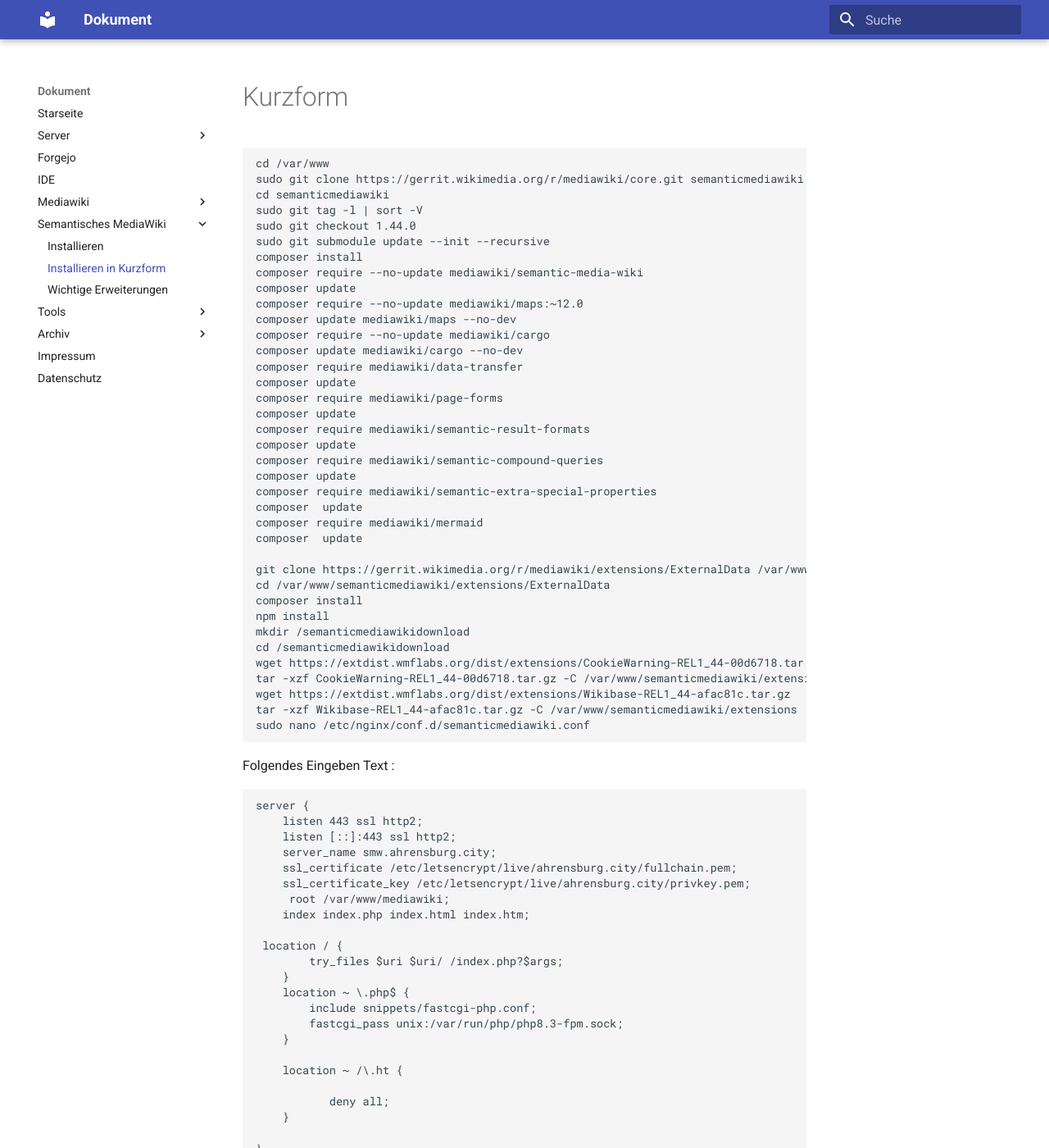
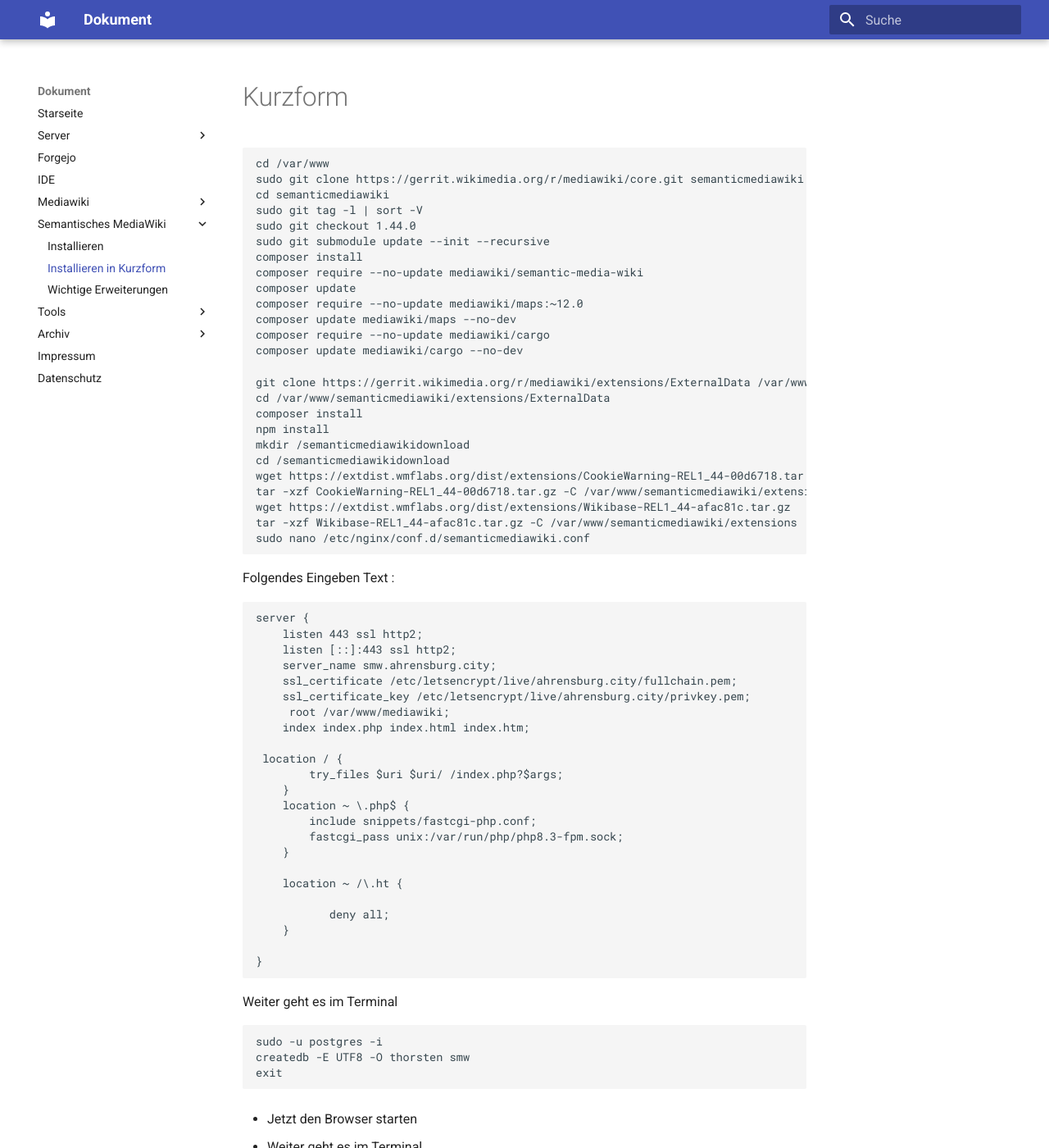
Before and after one commit to thorstenkloehn/dokument, an MkDocs documentation site: the page built from docs/Semantisches/Kurzform.md, in a window 1280 px wide and 1400 px high. Shown: the whole window at 82% size. Built offline with MkDocs 1.6.1 and Material for MkDocs 9.7.7, drawn with Linux system fonts in a browser that asks for light colours; some of the changed text lies outside the part shown.

Commit message:
Dokumentation: Entfernen nicht benötigter Composer-Pakete und Erweiterungen aus der Kurzform

```diff
--- a/docs/Semantisches/Kurzform.md
+++ b/docs/Semantisches/Kurzform.md
@@ -13,18 +13,6 @@
 composer update mediawiki/maps --no-dev
 composer require --no-update mediawiki/cargo
 composer update mediawiki/cargo --no-dev
-composer require mediawiki/data-transfer
-composer update
-composer require mediawiki/page-forms
-composer update
-composer require mediawiki/semantic-result-formats
-composer update
-composer require mediawiki/semantic-compound-queries
-composer update
-composer require mediawiki/semantic-extra-special-properties
-composer  update
-composer require mediawiki/mermaid
-composer  update
 
 git clone https://gerrit.wikimedia.org/r/mediawiki/extensions/ExternalData /var/www/semanticmediawiki/extensions/ExternalData
 cd /var/www/semanticmediawiki/extensions/ExternalData
@@ -87,14 +75,6 @@
 wfLoadExtension( 'Maps' );
 $egMapsDefaultService = 'leaflet';
 wfLoadExtension( 'Cargo' );
-wfLoadExtension( 'ExternalData' );
-wfLoadExtension( 'DataTransfer' );
-wfLoadExtension( 'PageForms' );
-wfLoadExtension( 'SemanticResultFormats' );
-wfLoadExtension( 'SemanticCompoundQueries' );
-wfLoadExtension( 'SemanticExtraSpecialProperties' );
-wfLoadExtension( 'Mermaid' );
-$mermaidgDefaultTheme = 'neutral';
 # Cookie-Warnung aktivieren
 wfLoadExtension( 'CookieWarning' );
 wfLoadExtension( 'SyntaxHighlight_GeSHi' );
```
